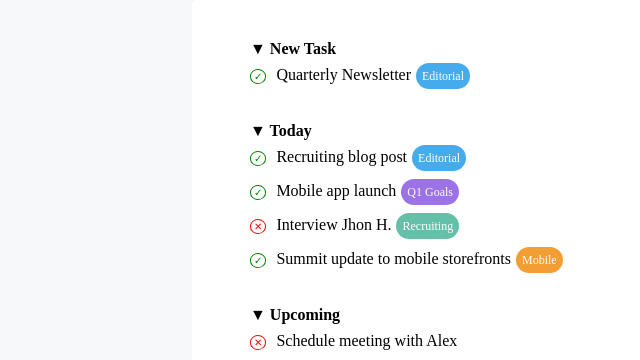
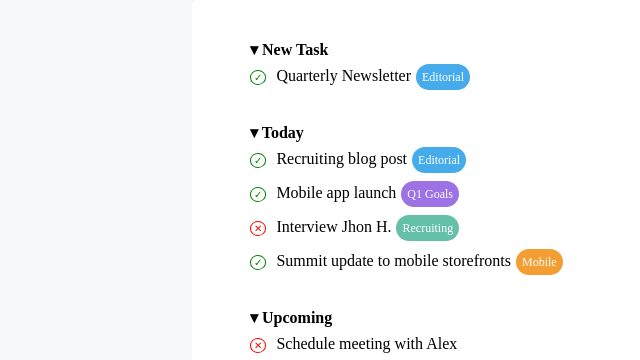
Before and after one commit to andreamastro98/html-css-toboolist, a plain HTML site: page index.html in a window 1280 px wide. Shown: the part 188-548 px from the top of the page, without its empty margins (0-640 px from the left). Drawn offline with Linux system fonts and the light colour scheme.

Commit message:
piccola correzione in html

```diff
--- a/index.html
+++ b/index.html
@@ -27,18 +27,18 @@
 
                 <!-- lista -->
 
-                <ul><strong>&#9660; New Task</strong><br>
+                <ul><strong>&#9662; New Task</strong><br>
                     <li><span class="check">&#10003;</span>Quarterly Newsletter</li><label class="label-forma label-blu">Editorial</label>
                 </ul>
 
-                <ul><strong>&#9660; Today</strong><br>
+                <ul><strong>&#9662; Today</strong><br>
                     <li><span class="check">&#10003;</span>Recruiting blog post</li><label class="label-forma label-blu ">Editorial</label><br>
                     <li><span class="check">&#10003;</span>Mobile app launch</li><label class="label-forma label-viola">Q1 Goals</label><br>
                     <li><span class="x">&#10005;</span>Interview Jhon H.</li><label class="label-forma label-verde">Recruiting</label><br>
                     <li><span class="check">&#10003;</span>Summit update to mobile storefronts</li><label class="label-forma label-arancione">Mobile</label><br>
                 </ul>
 
-                <ul><strong>&#9660; Upcoming</strong><br>
+                <ul><strong>&#9662; Upcoming</strong><br>
                     <li><span class="x">&#10005;</span>Schedule meeting with Alex</li><br>
                     <li><span class="check">&#10003;</span>Homepage refresh</li><label class="label-forma label-rosa">Website</label><br>
                     <li><span class="check">&#10003;</span>Onboard new Sales team members</li><label class="label-forma label-verde-2">Sales</label><br>
```
